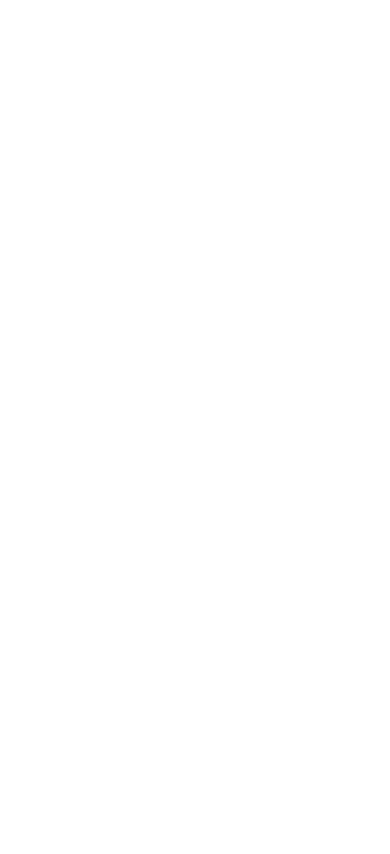
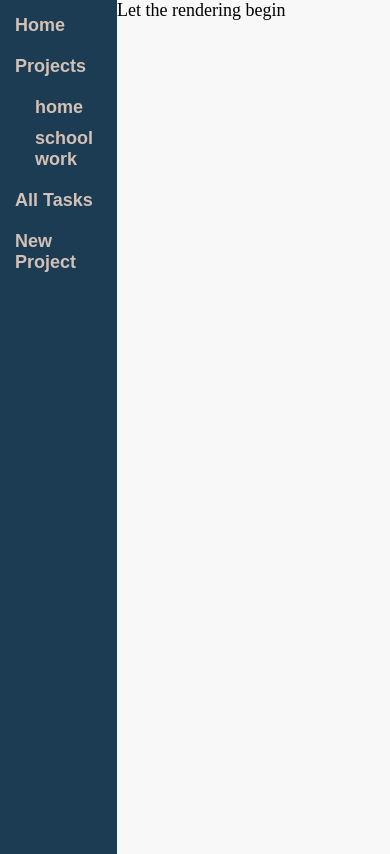
Before and after one commit to deniskibichiy/Todo_list, a website built with webpack: page src/template.html in a window 390 px wide. Built offline with nearby package versions, Linux system fonts and the light colour scheme.

Commit message:
add module for rendering content

```diff
--- a/src/index.js
+++ b/src/index.js
@@ -1,32 +1,14 @@
+import "./style.css"
 import {createProject, projects} from "./projects";
 import { createItem, items } from "./todoItems";
-import{changePriority} from "./priority"
+import{changePriority} from "./priority";
+import { mainRender, renderProjects } from "./render";
 
 
 const home = createProject("home", "Projects here related to home duties");
 const school = createProject("school work", "Projects here related to school work");
-const assignment = createItem("Math Homework", "Complete systems of linear equations in linear algebra", "2025-10-19", "High");
-const cleanHouse = createItem("Clean room", "Get my bedroom in order", "2025 - 10 -10", "High")
-projects[0]
-//console.log(items)
-//console.log(projects);
-//school.todos.push(assignment)
-home.todos.push(cleanHouse)
-
-//console.log(school.todos)
-//console.log(home.todos)
-console.log(items)
-//console.log(school === projects[1])
-
-let bookTest = projects.find(item => item.name == "school work")
-let homeTest = projects.findIndex(item => item.name == "home");
-cleanHouse.toggleFinishStatus
-//homeTest.todos.push(cleanHouse)
-changePriority(items, "Clean room");
-bookTest.todos.push(assignment)
-//console.log(school.todos)
-//console.log(projects[1])
-//console.log(school.todos)
-//console.log(homeTest)
-home.todos[homeTest].toggleFinishStatus
-//console.log(home.todos[homeTest])
+const assignment = createItem("Linear Algebra", "Complete systems of linear equations in linear algebra", "2025-10-19", "High");
+const cleanHouse = createItem("Clean", "Get my bedroom in order", "2025 - 10 -10", "High")
+const grocerShopping = createItem ("groceries", "purchase some groceries", "2025-12-34", "High")
+renderProjects(projects);
+mainRender()
--- a/src/priority.js
+++ b/src/priority.js
@@ -1,7 +1,7 @@
 
 function changePriority (arr, title) {
     let newPriority = "Low";
-    let selectedItemIndex =arr.findIndex(item => item.title = title);
+    let selectedItemIndex =arr.findIndex(item => item.title === title);
     arr[selectedItemIndex].priority = newPriority;
     console.log(`${selectedItemIndex}`)
 }
--- /dev/null
+++ b/src/render.js
@@ -0,0 +1,21 @@
+
+
+function mainRender() {
+    const container = document.querySelector("#container");
+    const taskDiv = document.createElement("div");
+
+    container.textContent = "Let the rendering begin"
+}
+
+function renderProjects(arr) {
+    const container = document.querySelector(".all-projects");
+    arr.forEach(item => {
+        const listing = document.createElement("a");
+        const btn = document.createElement("button");
+        btn.textContent = `${item.name}`;
+        listing.appendChild(btn);
+        container.appendChild(listing);
+    });
+}
+
+export {mainRender, renderProjects}
--- /dev/null
+++ b/src/style.css
@@ -0,0 +1,52 @@
+:root {
+    --primary-color: #1B3C53;
+    --secondary-color: #234C6A;
+    --third-color: #456882;
+    --fourth-color: #D2C1B6;
+}
+
+body {
+    font-size: 18px;
+    border: 0;
+    margin: 0;
+    padding: 0;
+    display: grid;
+    grid-template-columns: 30% 70%;
+}
+
+#nav {
+    padding-top: 10px;
+    padding-left: 10px;
+    display: flex;
+    flex-direction: column;
+    gap: 10px;
+    background-color: var(--primary-color);
+    height: 100vh;
+}
+
+#nav button {
+    font-size: 18px;
+    border: none;
+    border-radius: 10px;
+    padding: 5px;
+    background: none;
+    text-align: left;
+    font-weight: bold;
+    color: var(--fourth-color);
+    cursor: pointer;
+}
+
+#container {
+    background-color:#f8f8f8 ;
+}
+
+.all-projects {
+    display: flex;
+    flex-direction: column;
+    margin-left: 20px;
+}
+
+.all-projects a {
+    color: white;
+    font-size: 20px;
+}
--- a/src/template.html
+++ b/src/template.html
@@ -6,6 +6,13 @@
     <title>Todo List Project</title>
 </head>
 <body>
+    <nav id="nav">
+        <a href=""><button id="home" >Home</button></a>
+        <a href=""><button id="projects">Projects</button></a>
+        <div class="all-projects"></div>
+        <a href=""><button id="all-tasks">All Tasks</button></a>
+        <a href=""><button id="new-project">New Project</button></a>
+    </nav>
     <div id="container">
 
     </div>
--- a/src/todoItems.js
+++ b/src/todoItems.js
@@ -1,5 +1,5 @@
 import { projects } from "./projects";
-class TodoItems {
+class TodoItem {
     constructor (title, description, dueDate, priority) {
         this.id = crypto.randomUUID();
         this.title = title;
@@ -20,7 +20,7 @@ class TodoItems {
 const items = []
 
 function createItem (title, description, dueDate, priority) {
-    let newItem = new TodoItems(title, description, dueDate, priority);
+    let newItem = new TodoItem(title, description, dueDate, priority);
     items.push(newItem);
     return newItem;
 };
```
